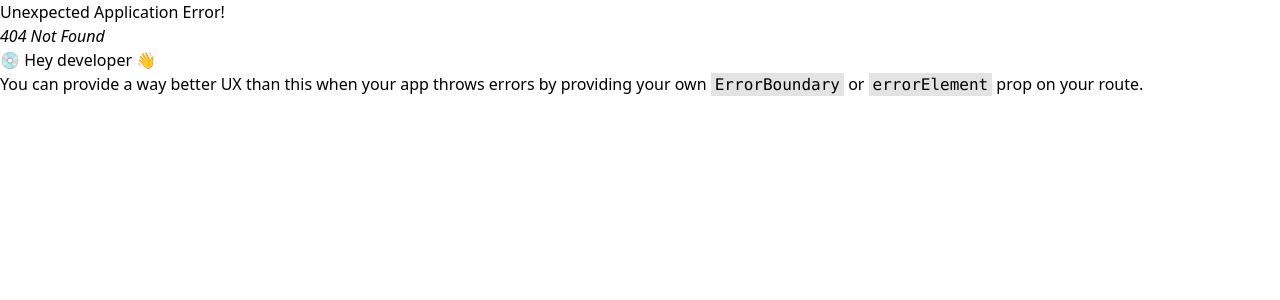
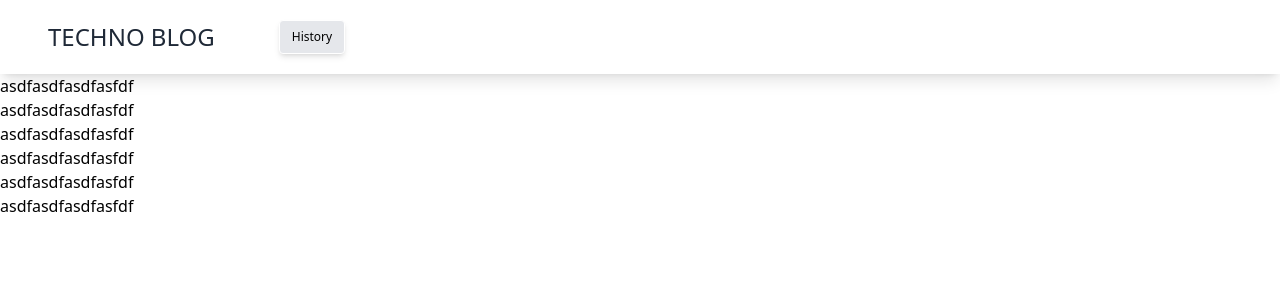
Before and after one commit to Fahadmohammad1/blog-site-redux, a React (Create React App) app: page /history in a window 1280 px wide. Before the commit this address had no page. Shown: the top 300 px of the page. Built offline with nearby package versions, Linux system fonts and the light colour scheme.

Commit message:
history page added

```diff
--- a/src/layout/Main/Navbar.js
+++ b/src/layout/Main/Navbar.js
@@ -1,4 +1,5 @@
 import React from "react";
+import { Link } from "react-router-dom";
 
 const Navbar = () => {
   return (
@@ -7,18 +8,19 @@ const Navbar = () => {
         <div class="bg-white shadow-lg py-5 px-12">
           <nav class="flex justify-between">
             <div class="flex items-center space-x-3 lg:pr-16 pr-6">
-              <h2 class="font-normal text-2xl leading-6 text-gray-800">
-                TECHNO BLOG
-              </h2>
+              <Link to="/">
+                <h2 class="font-normal text-2xl leading-6 text-gray-800">
+                  TECHNO BLOG
+                </h2>
+              </Link>
             </div>
 
             <ul class="flex flex-auto space-x-2">
-              <li
-                onclick="selected()"
-                class="focus:outline-none focus:ring-2 focus:ring-offset-2 focus:ring-gray-800 text-black border border-white bg-gray-200 cursor-pointer px-3 py-2.5 font-normal text-xs leading-3 shadow-md rounded"
-              >
-                History
-              </li>
+              <Link to="/history">
+                <li class="focus:outline-none focus:ring-2 focus:ring-offset-2 focus:ring-gray-800 text-black border border-white bg-gray-200 cursor-pointer px-3 py-2.5 font-normal text-xs leading-3 shadow-md rounded">
+                  History
+                </li>
+              </Link>
             </ul>
           </nav>
         </div>
--- /dev/null
+++ b/src/pages/Dashboard/Dashboard.js
@@ -0,0 +1,11 @@
+import React from "react";
+
+const Dashboard = () => {
+  return (
+    <div>
+      <h1>helloooooooooooooooooooooooo</h1>
+    </div>
+  );
+};
+
+export default Dashboard;
--- /dev/null
+++ b/src/pages/History/History.js
@@ -0,0 +1,16 @@
+import React from "react";
+
+const History = () => {
+  return (
+    <div>
+      <h1>asdfasdfasdfasfdf</h1>
+      <h1>asdfasdfasdfasfdf</h1>
+      <h1>asdfasdfasdfasfdf</h1>
+      <h1>asdfasdfasdfasfdf</h1>
+      <h1>asdfasdfasdfasfdf</h1>
+      <h1>asdfasdfasdfasfdf</h1>
+    </div>
+  );
+};
+
+export default History;
--- a/src/routes/routes.js
+++ b/src/routes/routes.js
@@ -1,5 +1,6 @@
 import { createBrowserRouter } from "react-router-dom";
 import Main from "../layout/Main/Main";
+import History from "../pages/History/History";
 import Home from "../pages/Main/Home";
 
 const routes = createBrowserRouter([
@@ -11,6 +12,10 @@ const routes = createBrowserRouter([
         path: "/",
         element: <Home />,
       },
+      {
+        path: "/history",
+        element: <History />,
+      },
     ],
   },
 ]);
```
Also changed, not shown: src/pages/Main/Home.js (+1 -8 lines).
